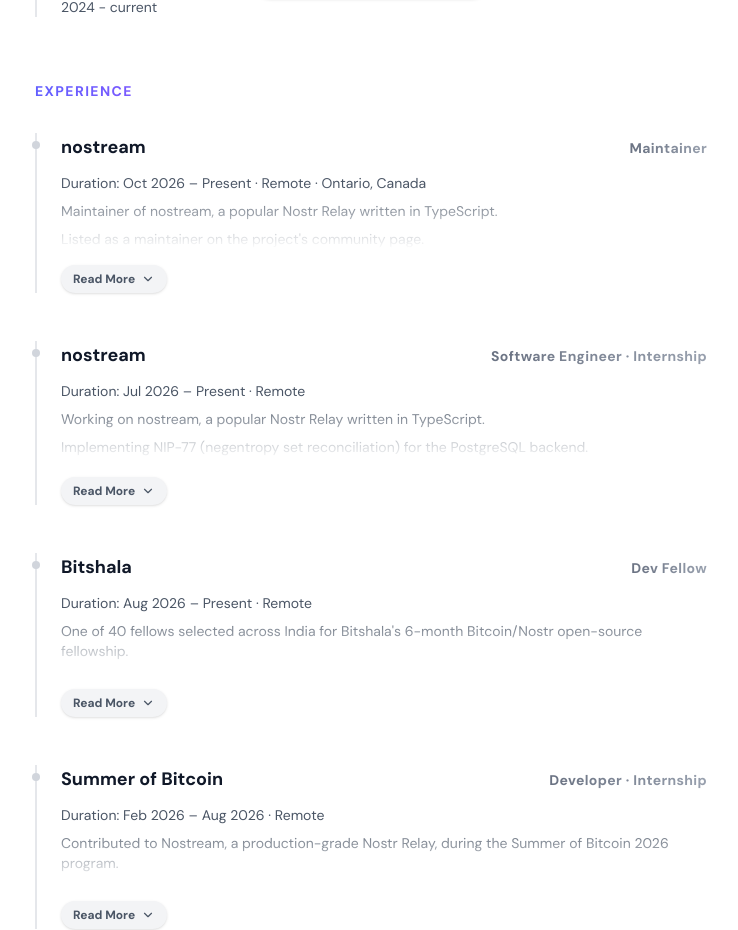
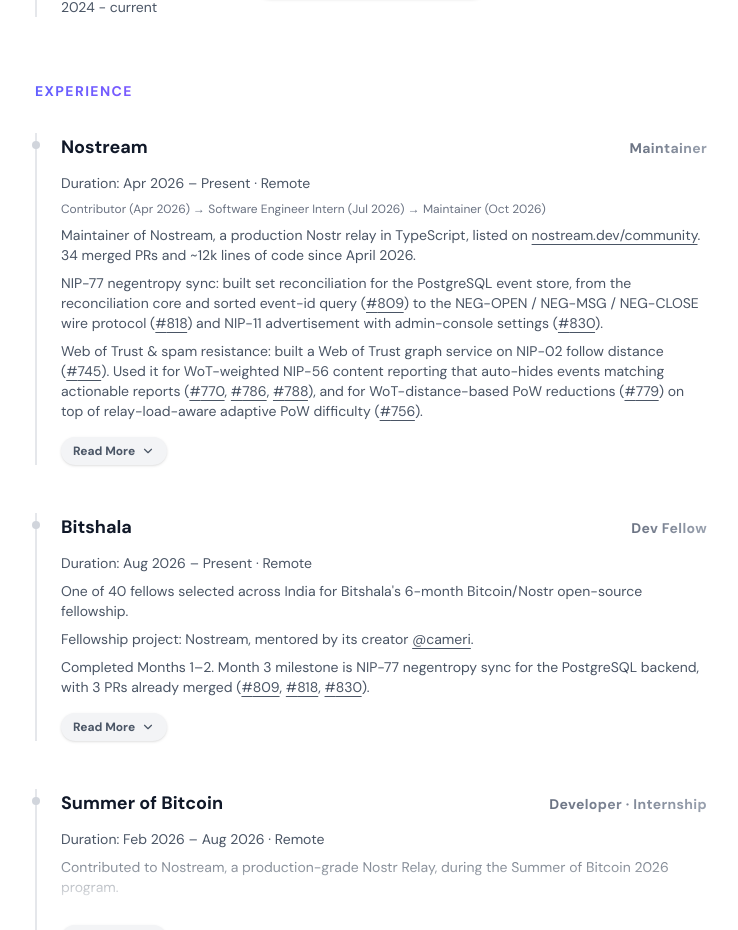
Before and after one commit to Priyanshubhartistm/pb-portfolio, a Next.js app: page / in a window 1280 px wide. Shown: the part 777-1707 px from the top of the page, without its empty margins (269-1007 px from the left). Built offline with nearby package versions, Linux system fonts and the light colour scheme.

Commit message:
content: rewrite experience with merged Nostream card and PR links
Co-Authored-By: Claude Sonnet 5.5 <noreply@anthropic.com>

```diff
--- a/app/components/ExperienceItem.tsx
+++ b/app/components/ExperienceItem.tsx
@@ -2,18 +2,20 @@
 
 import { useState } from "react";
 import { ChevronDown, ChevronUp } from "lucide-react";
-import { motion } from "framer-motion";
+import { motion, AnimatePresence } from "framer-motion";
 
 interface ExperienceItemProps {
     title: string;
     role: string;
     children: React.ReactNode;
+    /** When set, this is always visible and `children` is shown only when expanded. */
+    preview?: React.ReactNode;
     collapsible?: boolean;
     link?: string;
     collapsedHeight?: string;
 }
 
-export function ExperienceItem({ title, role, children, collapsible = false, link, collapsedHeight = "max-h-20" }: ExperienceItemProps) {
+export function ExperienceItem({ title, role, children, preview, collapsible = false, link, collapsedHeight = "max-h-20" }: ExperienceItemProps) {
     const [isExpanded, setIsExpanded] = useState(false);
 
     return (
@@ -37,6 +39,28 @@ export function ExperienceItem({ title, role, children, collapsible = false, lin
                 </span>
             </div>
 
+            {preview ? (
+                <div className="relative max-w-2xl text-sm leading-relax text-gray-600 dark:text-gray-400">
+                    <div className="space-y-2 group-hover:text-gray-800 dark:group-hover:text-gray-300 transition-colors">
+                        {preview}
+                    </div>
+                    <AnimatePresence initial={false}>
+                        {isExpanded && (
+                            <motion.div
+                                initial={{ height: 0, opacity: 0 }}
+                                animate={{ height: "auto", opacity: 1 }}
+                                exit={{ height: 0, opacity: 0 }}
+                                transition={{ duration: 0.4, ease: "easeInOut" }}
+                                className="overflow-hidden"
+                            >
+                                <div className="space-y-2 pt-2 group-hover:text-gray-800 dark:group-hover:text-gray-300 transition-colors">
+                                    {children}
+                                </div>
+                            </motion.div>
+                        )}
+                    </AnimatePresence>
+                </div>
+            ) : (
                 <div className={`relative max-w-2xl text-sm leading-relax text-gray-600 dark:text-gray-400 transition-all duration-500 ease-in-out ${!isExpanded && collapsible ? `${collapsedHeight} overflow-hidden` : ""}`}>
                     <div className="space-y-2 group-hover:text-gray-800 dark:group-hover:text-gray-300 transition-colors">
                         {children}
@@ -45,6 +69,7 @@ export function ExperienceItem({ title, role, children, collapsible = false, lin
                         <div className="absolute bottom-0 left-0 right-0 h-16 bg-gradient-to-t from-white dark:from-black to-transparent pointer-events-none" />
                     )}
                 </div>
+            )}
 
             {collapsible && (
                 <button
--- a/app/data/content.ts
+++ b/app/data/content.ts
@@ -9,22 +9,23 @@ Contributing to Bitcoin, Lightning and Nostr infrastructure — from relays to p
 
 ## Experience
 
-### nostream
-**Maintainer**, Oct 2026 - Present · Remote · Ontario, Canada
-Maintainer of nostream, a popular Nostr Relay written in TypeScript.
-Listed as a maintainer on the project's community page.
-
-### nostream
-**Software Engineer · Internship**, Jul 2026 - Present
-Working on nostream, a popular Nostr Relay written in TypeScript.
-Implementing NIP-77 (negentropy set reconciliation) for the PostgreSQL backend.
-Building features like I2P support, Redis configuration, and query optimization.
-Handling WebSocket connections and event processing for the relay.
+### Nostream
+**Maintainer**, Apr 2026 - Present · Remote
+Contributor (Apr 2026) → Software Engineer Intern (Jul 2026) → Maintainer (Oct 2026)
+Maintainer of Nostream, a production Nostr relay in TypeScript, listed on [nostream.dev/community](https://nostream.dev/community). 34 merged PRs and ~12k lines of code since April 2026.
+NIP-77 negentropy sync: built set reconciliation for the PostgreSQL event store, from the reconciliation core and sorted event-id query (#809) to the NEG-OPEN / NEG-MSG / NEG-CLOSE wire protocol (#818) and NIP-11 advertisement with admin-console settings (#830).
+Web of Trust & spam resistance: built a Web of Trust graph service on NIP-02 follow distance (#745). Used it for WoT-weighted NIP-56 content reporting that auto-hides events matching actionable reports (#770, #786, #788), and for WoT-distance-based PoW reductions (#779) on top of relay-load-aware adaptive PoW difficulty (#756).
+Data Vending Machines (NIP-90 / NIP-89): designed the DVM job pipeline end to end, covering the persistence layer (#727), worker registry and process topology (#721), job-request event handling (#729), dispatch to worker processes (#734), and NIP-89 handler recommendation kinds (#737).
+Relay reliability: fixed in-flight subscription streams leaking after client disconnect (#715), duplicate events in tag-filter subscriptions (#694), an un-awaited Redis call in the cache adapter (#684), rate-limit window over-counting (#686), a NIP-11 crash when payments are unset (#682), expiration timestamp edge cases (#708), and a CLI hang when the database is unreachable (#740).
+Tooling & tests: migrated linting/formatting to Biome (#452) and logging to pino (#511), upgraded CI artifact actions (#400), and added integration coverage for NIP-04, NIP-22 and NIP-40 (#562, #547, #528).
+(PR numbers refer to https://github.com/cameri/nostream/pull/<number>)
 
 ### Bitshala
-**Dev Fellow**, Aug 2026 - Present
+**Dev Fellow**, Aug 2026 - Present · Remote
 One of 40 fellows selected across India for Bitshala's 6-month Bitcoin/Nostr open-source fellowship.
-Focus: Bitcoin and Back-End Web Development.
+Fellowship project: Nostream, mentored by its creator [@cameri](https://github.com/cameri).
+Completed Months 1–2. Month 3 milestone is NIP-77 negentropy sync for the PostgreSQL backend, with 3 PRs already merged (#809, #818, #830).
+Focus areas: Bitcoin, Nostr protocol design, and back-end systems.
 
 ### Summer of Bitcoin
 **Developer · Internship**, Feb 2026 - Aug 2026
--- a/app/page.tsx
+++ b/app/page.tsx
@@ -11,6 +11,24 @@ import { projects } from "./data/projects";
 import { useState, useEffect, useMemo, useRef } from "react";
 import { ThemeToggle } from "./components/ThemeToggle";
 import { motion, AnimatePresence } from "framer-motion";
+
+const PR_BASE = "https://github.com/cameri/nostream/pull/";
+const linkClass = "underline underline-offset-4 hover:text-indigo-500 transition-colors";
+
+const PRs = ({ nums }: { nums: number[] }) => (
+  <>
+    (
+    {nums.map((n, i) => (
+      <span key={n}>
+        {i > 0 && ", "}
+        <a href={`${PR_BASE}${n}`} target="_blank" rel="noopener noreferrer" className={linkClass}>
+          #{n}
+        </a>
+      </span>
+    ))}
+    )
+  </>
+);
 
 export default function Home() {
   const [time, setTime] = useState<string>("");
@@ -275,41 +293,40 @@ export default function Home() {
               </h2>
               <div className="space-y-12">
                 <ExperienceItem
-                  title="nostream"
+                  title="Nostream"
                   role="Maintainer"
                   collapsible={true}
+                  preview={
+                    <>
+                      <p>Duration: Apr 2026 – Present · Remote</p>
+                      <p className="text-xs text-gray-500 dark:text-gray-500">
+                        Contributor (Apr 2026) → Software Engineer Intern (Jul 2026) → Maintainer (Oct 2026)
+                      </p>
+                      <p>Maintainer of Nostream, a production Nostr relay in TypeScript, listed on <a href="https://nostream.dev/community" target="_blank" rel="noopener noreferrer" className={linkClass}>nostream.dev/community</a>. 34 merged PRs and ~12k lines of code since April 2026.</p>
+                      <p>NIP-77 negentropy sync: built set reconciliation for the PostgreSQL event store, from the reconciliation core and sorted event-id query <PRs nums={[809]} /> to the NEG-OPEN / NEG-MSG / NEG-CLOSE wire protocol <PRs nums={[818]} /> and NIP-11 advertisement with admin-console settings <PRs nums={[830]} />.</p>
+                      <p>Web of Trust & spam resistance: built a Web of Trust graph service on NIP-02 follow distance <PRs nums={[745]} />. Used it for WoT-weighted NIP-56 content reporting that auto-hides events matching actionable reports <PRs nums={[770, 786, 788]} />, and for WoT-distance-based PoW reductions <PRs nums={[779]} /> on top of relay-load-aware adaptive PoW difficulty <PRs nums={[756]} />.</p>
+                    </>
+                  }
                 >
-                  <div className="space-y-2">
-                    <p>Duration: Oct 2026 – Present · Remote · Ontario, Canada</p>
-                    <p>Maintainer of nostream, a popular Nostr Relay written in TypeScript.</p>
-                    <p>Listed as a maintainer on the project&apos;s community page.</p>
-                  </div>
-                </ExperienceItem>
-
-                <ExperienceItem
-                  title="nostream"
-                  role="Software Engineer · Internship"
-                  collapsible={true}
-                >
-                  <div className="space-y-2">
-                    <p>Duration: Jul 2026 – Present · Remote</p>
-                    <p>Working on nostream, a popular Nostr Relay written in TypeScript.</p>
-                    <p>Implementing NIP-77 (negentropy set reconciliation) for the PostgreSQL backend.</p>
-                    <p>Building features like I2P support, Redis configuration, and query optimization.</p>
-                    <p>Handling WebSocket connections and event processing for the relay.</p>
-                  </div>
+                  <p>Data Vending Machines (NIP-90 / NIP-89): designed the DVM job pipeline end to end, covering the persistence layer <PRs nums={[727]} />, worker registry and process topology <PRs nums={[721]} />, job-request event handling <PRs nums={[729]} />, dispatch to worker processes <PRs nums={[734]} />, and NIP-89 handler recommendation kinds <PRs nums={[737]} />.</p>
+                  <p>Relay reliability: fixed in-flight subscription streams leaking after client disconnect <PRs nums={[715]} />, duplicate events in tag-filter subscriptions <PRs nums={[694]} />, an un-awaited Redis call in the cache adapter <PRs nums={[684]} />, rate-limit window over-counting <PRs nums={[686]} />, a NIP-11 crash when payments are unset <PRs nums={[682]} />, expiration timestamp edge cases <PRs nums={[708]} />, and a CLI hang when the database is unreachable <PRs nums={[740]} />.</p>
+                  <p>Tooling & tests: migrated linting/formatting to Biome <PRs nums={[452]} /> and logging to pino <PRs nums={[511]} />, upgraded CI artifact actions <PRs nums={[400]} />, and added integration coverage for NIP-04, NIP-22 and NIP-40 <PRs nums={[562, 547, 528]} />.</p>
                 </ExperienceItem>
 
                 <ExperienceItem
                   title="Bitshala"
                   role="Dev Fellow"
                   collapsible={true}
+                  preview={
+                    <>
+                      <p>Duration: Aug 2026 – Present · Remote</p>
+                      <p>One of 40 fellows selected across India for Bitshala&apos;s 6-month Bitcoin/Nostr open-source fellowship.</p>
+                      <p>Fellowship project: Nostream, mentored by its creator <a href="https://github.com/cameri" target="_blank" rel="noopener noreferrer" className={linkClass}>@cameri</a>.</p>
+                      <p>Completed Months 1–2. Month 3 milestone is NIP-77 negentropy sync for the PostgreSQL backend, with 3 PRs already merged <PRs nums={[809, 818, 830]} />.</p>
+                    </>
+                  }
                 >
-                  <div className="space-y-2">
-                    <p>Duration: Aug 2026 – Present · Remote</p>
-                    <p>One of 40 fellows selected across India for Bitshala&apos;s 6-month Bitcoin/Nostr open-source fellowship.</p>
-                    <p>Focus: Bitcoin and Back-End Web Development.</p>
-                  </div>
+                  <p>Focus areas: Bitcoin, Nostr protocol design, and back-end systems.</p>
                 </ExperienceItem>
 
                 <ExperienceItem
```
Also changed, not shown: public/llm.txt. Lines whose indentation alone changed are shown as unchanged.
